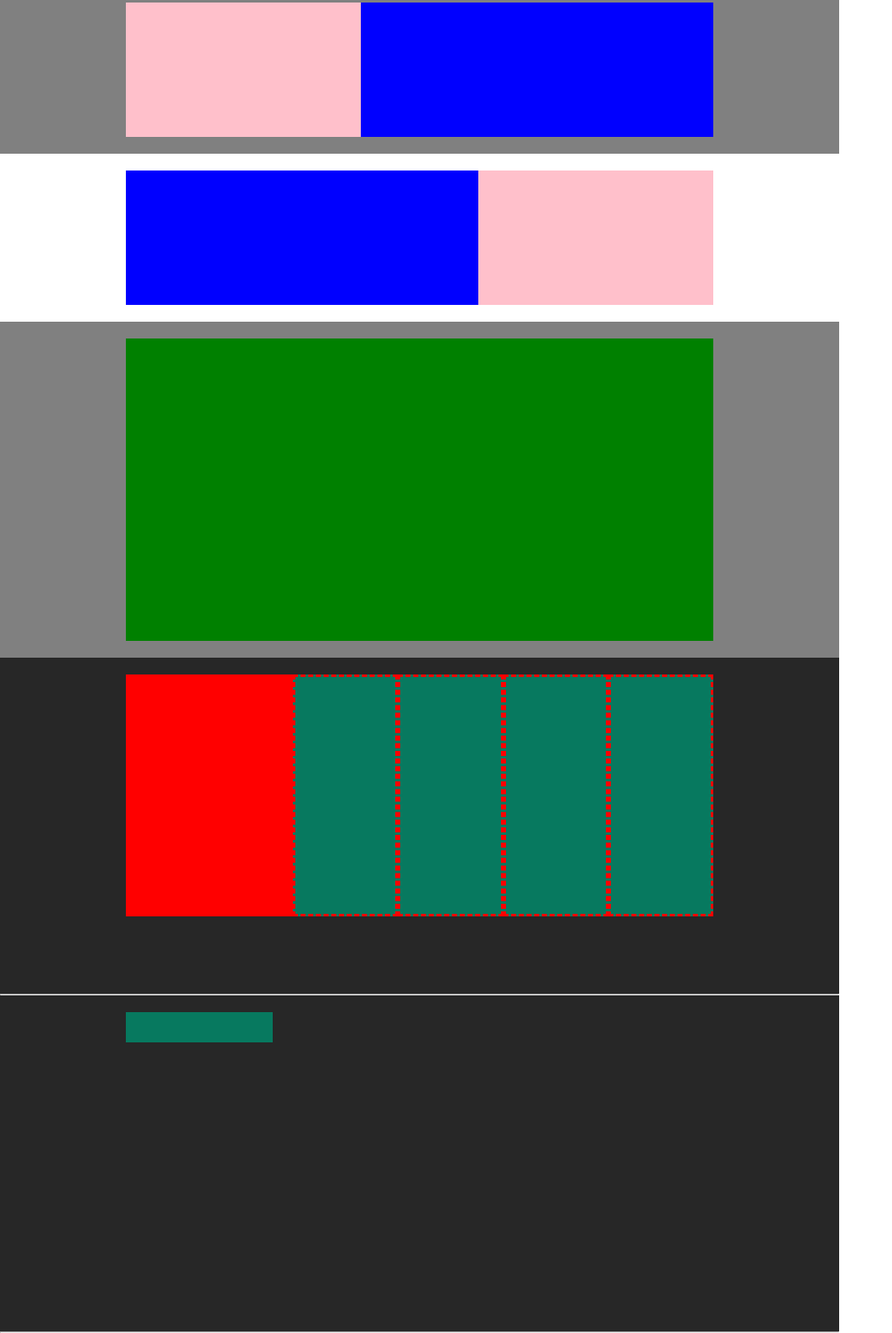
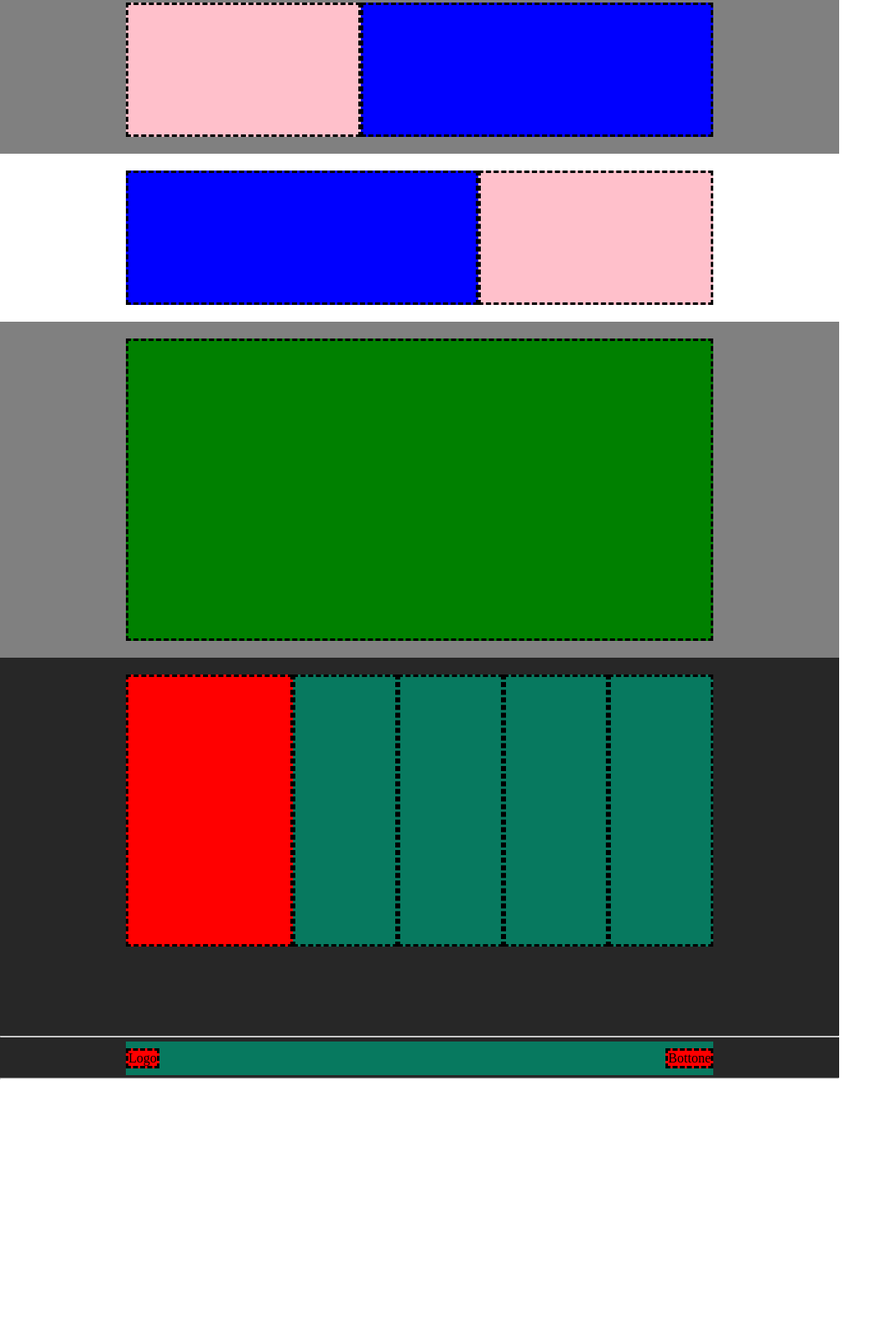
Before and after one commit to francescotroiano98/htmlcss-struttura-discord, a plain HTML site: page index.html in a window 1280 px wide. Shown: the part 512-2099 px from the top of the page at 84% size, without its empty margins (0-1063 px from the left). After the commit the page ends 1797 px from the top, so only its background shows below. Drawn offline with Linux system fonts and the light colour scheme.

Commit message:
add footer section

```diff
--- a/css/style.css
+++ b/css/style.css
@@ -71,7 +71,7 @@
 
 }
 .section-7{
-    height: 10%;
+    height: 100%;
     max-width: 70%;
     margin: 0 auto;
     display: flex;
@@ -81,7 +81,7 @@
 
 
 .border{
-    border: 3px solid red;
+    border: 3px solid black;
     border-style: dashed;
 
 }
@@ -98,8 +98,8 @@ nav{
 ul{
     list-style-type: none;
     display: flex;
-    border-left: 3px solid red;
-    border-right: 3px solid red;
+    border-left: 3px solid black;
+    border-right: 3px solid black;
     border-top: 0px;
     border-bottom: 0px;
 }
@@ -108,7 +108,7 @@ li{
 }
 .box-big{
     margin: 10px 0px;
-    height: 80%;
+    height: 90%;
     width: 100%;
     background-color: blueviolet;
 }
@@ -165,9 +165,16 @@ main{
     width: 100%;
     background-color: gray;
 }
+footer{
+    height: 500px;
+}
 .background-footer{
     background-color: rgb(39, 39, 39);
-    height: 400px;
+    height: 90%;
+}
+.background-footer-2{
+    background-color: rgb(39, 39, 39);
+    height: 10%;
 }
 .box-red{
     margin: 20px 0px;
@@ -182,8 +189,15 @@ main{
     background-color: rgb(7, 121, 95);
 }
 .box-footer{
-    margin: 20px 0px;
-    height: 90%;
-    width: 25%;
+    display: flex;
+    margin: 5px 0px;
+    height: 80%;
+    width: 100%;
     background-color: rgb(7, 121, 95);
+    justify-content: space-between;
+    align-items: center;
 }
+.logo-bottone-bg{
+    height: 60%;
+background-color: red;
+}
--- a/index.html
+++ b/index.html
@@ -48,17 +48,17 @@
                         <section class="background-white">
 
                                 <section class="section-4">
-                                    <div class="box-blu">
+                                    <div class="box-blu border border-type">
                                     </div>
-                                    <div class="box-pink">
+                                    <div class="box-pink border border-type">
                                     </div>
                                 </section>
                         </section>
                         <section class="background-gray">
                             <section class="section-4 direction">
-                                <div class="box-blu">
+                                <div class="box-blu border border-type">
                                 </div>
-                                <div class="box-pink">
+                                <div class="box-pink border border-type">
                                 </div>
 
                             </section>
@@ -67,16 +67,16 @@
                         <section class="background-white">
 
                             <section class="section-4">
-                                <div class="box-blu">
+                                <div class="box-blu border border-type">
                                 </div>
-                                <div class="box-pink">
+                                <div class="box-pink border border-type">
                                 </div>
                             </section>
                     </section>
                     <section class="background-gray-large">
 
                         <section class="section-5">
-                            <div class="box-large">
+                            <div class="box-large border border-type">
 
                             </div>
                         </section>
@@ -110,10 +110,18 @@
 
 
                 <hr>
-                <section class="background-footer">
+                <section class="background-footer-2">
 
                     <section class="section-7">
                         <div class="box-footer">
+                            <div class="logo-bottone-bg border border-type">
+                                <p>Logo</p>
+
+                            </div>
+                            <div class="logo-bottone-bg border border-type">
+                                <p>Bottone</p>
+
+                            </div>
 
                         </div>
                     </section>
```
